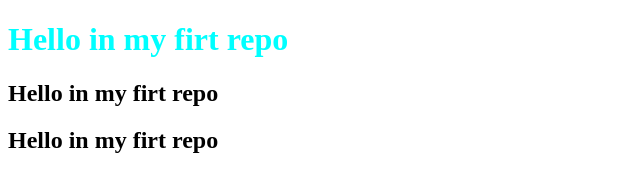
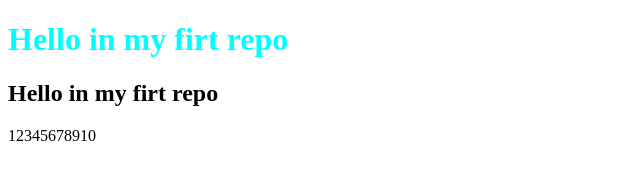
Before and after one commit to Adzu/my-first-repo, a plain HTML site: page index.html in a window 1280 px wide. Shown: the whole page, without its empty margins (0-640 px from the left). Drawn offline with Linux system fonts and the light colour scheme.

Commit message:
master commit

```diff
--- a/index.html
+++ b/index.html
@@ -10,6 +10,6 @@
 <body>
     <h1>Hello in my firt repo </h1>
     <h2>Hello in my firt repo </h2>
-    <h2>Hello in my firt repo </h2>
+    <div>12345678910</div>
 </body>
 </html>
```
